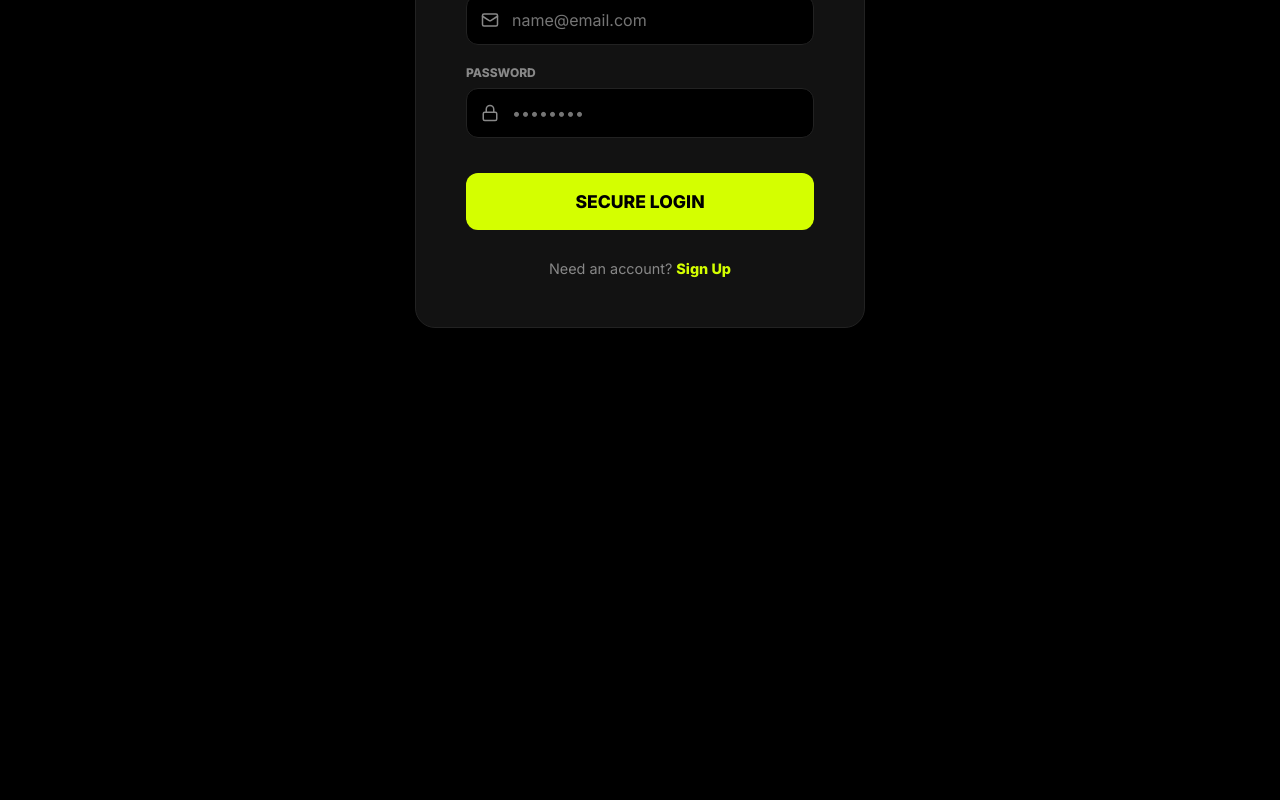
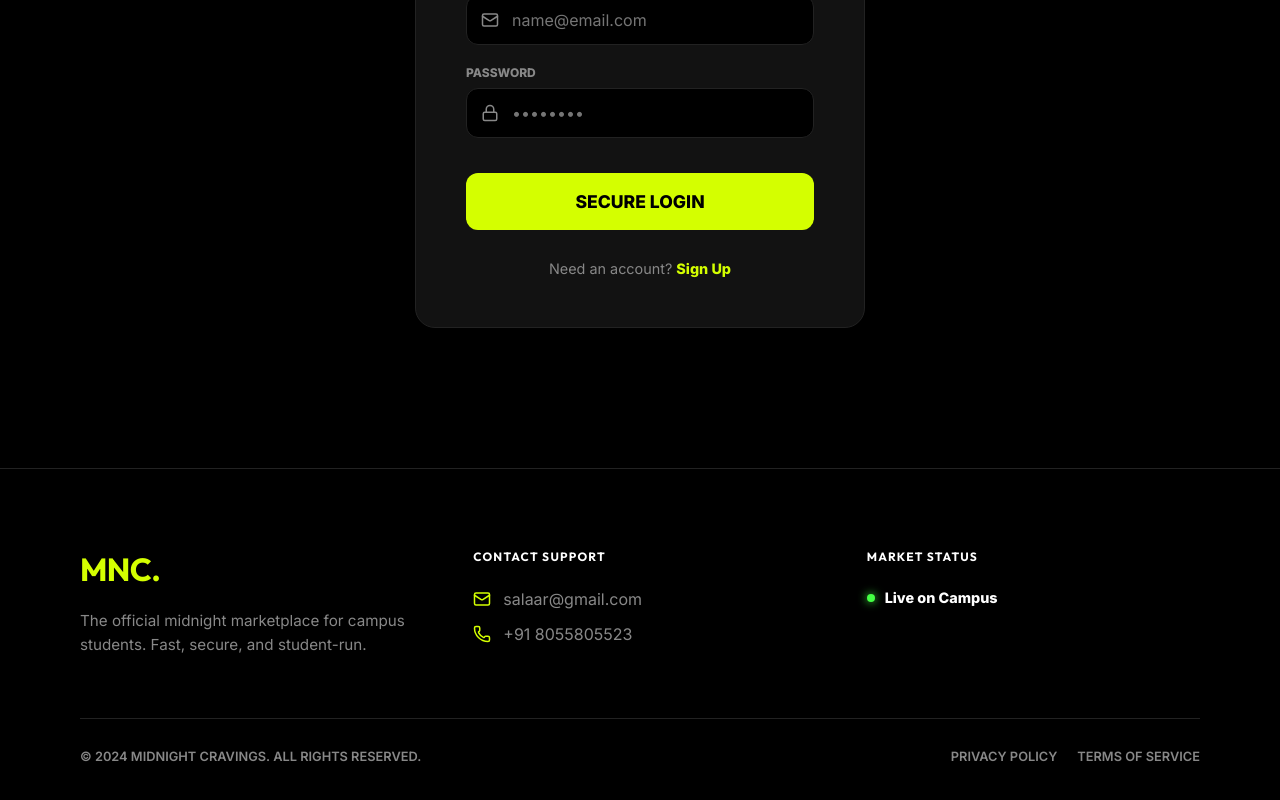
Before and after one commit to Yashwin2318/midnight-cravings, a React (Vite) app in the folder client/: page /login in a window 1280 px wide. Shown: the part 410-1210 px from the top of the page. Before the commit the page ends 800 px from the top, so only its background shows below. Built offline with nearby package versions, Linux system fonts and the light colour scheme; no server answers.

Commit message:
Layout: Expanded width to 1200px and added premium Contact Footer

```diff
--- a/client/src/App.jsx
+++ b/client/src/App.jsx
@@ -2,6 +2,7 @@ import React from 'react';
 import { BrowserRouter as Router, Routes, Route, Navigate } from 'react-router-dom';
 import { AuthProvider, useAuth } from './context/AuthContext';
 import Navbar from './components/Navbar';
+import Footer from './components/Footer';
 import Home from './pages/Home';
 import Login from './pages/Login';
 import Signup from './pages/Signup';
@@ -19,7 +20,7 @@ function App() {
     <AuthProvider>
       <Router>
         <Navbar />
-        <main className="container">
+        <main style={{ minHeight: '80vh' }}>
           <Routes>
             <Route path="/" element={<PrivateRoute><Home /></PrivateRoute>} />
             <Route path="/login" element={<Login />} />
@@ -29,6 +30,7 @@ function App() {
             <Route path="/order/:orderId" element={<PrivateRoute><OrderDetails /></PrivateRoute>} />
           </Routes>
         </main>
+        <Footer />
       </Router>
     </AuthProvider>
   );
--- /dev/null
+++ b/client/src/components/Footer.jsx
@@ -0,0 +1,81 @@
+import React from 'react';
+import { Mail, Phone, Instagram, Globe } from 'lucide-react';
+
+const Footer = () => {
+  return (
+    <footer style={{
+      background: 'rgba(0,0,0,0.8)',
+      borderTop: '1px solid var(--border-color)',
+      padding: '80px 0 40px',
+      marginTop: '100px'
+    }}>
+      <div className="container">
+        <div style={{
+          display: 'grid',
+          gridTemplateColumns: 'repeat(auto-fit, minmax(250px, 1fr))',
+          gap: '60px',
+          marginBottom: '60px'
+        }}>
+          {/* Brand Info */}
+          <div>
+            <h2 style={{ fontSize: '2rem', fontWeight: '900', color: 'var(--accent-primary)', marginBottom: '20px' }}>MNC.</h2>
+            <p style={{ color: 'var(--text-secondary)', lineHeight: '1.6', fontSize: '0.95rem' }}>
+              The official midnight marketplace for campus students. Fast, secure, and student-run.
+            </p>
+          </div>
+
+          {/* Contact Details */}
+          <div>
+            <h3 style={{ fontSize: '0.75rem', fontWeight: '900', color: 'white', textTransform: 'uppercase', letterSpacing: '0.1em', marginBottom: '25px' }}>Contact Support</h3>
+            <div style={{ display: 'flex', flexDirection: 'column', gap: '15px' }}>
+              <a href="mailto:salaar@gmail.com" style={{ display: 'flex', alignItems: 'center', gap: '12px', color: 'var(--text-secondary)', textDecoration: 'none', transition: 'var(--transition-smooth)' }} className="footer-link">
+                <Mail size={18} style={{ color: 'var(--accent-primary)' }} />
+                salaar@gmail.com
+              </a>
+              <a href="tel:+918055805523" style={{ display: 'flex', alignItems: 'center', gap: '12px', color: 'var(--text-secondary)', textDecoration: 'none', transition: 'var(--transition-smooth)' }} className="footer-link">
+                <Phone size={18} style={{ color: 'var(--accent-primary)' }} />
+                +91 8055805523
+              </a>
+            </div>
+          </div>
+
+          {/* Location / Status */}
+          <div>
+            <h3 style={{ fontSize: '0.75rem', fontWeight: '900', color: 'white', textTransform: 'uppercase', letterSpacing: '0.1em', marginBottom: '25px' }}>Market Status</h3>
+            <div style={{ display: 'flex', alignItems: 'center', gap: '10px' }}>
+              <div style={{ width: '8px', height: '8px', borderRadius: '50%', background: '#44ff44', boxShadow: '0 0 10px #44ff44' }}></div>
+              <span style={{ fontSize: '0.9rem', color: 'white', fontWeight: '700' }}>Live on Campus</span>
+            </div>
+          </div>
+        </div>
+
+        {/* Bottom Bar */}
+        <div style={{
+          borderTop: '1px solid var(--border-color)',
+          paddingTop: '30px',
+          display: 'flex',
+          justifyContent: 'space-between',
+          alignItems: 'center',
+          color: 'var(--text-secondary)',
+          fontSize: '0.8rem',
+          fontWeight: '600'
+        }}>
+          <p>© 2024 MIDNIGHT CRAVINGS. ALL RIGHTS RESERVED.</p>
+          <div style={{ display: 'flex', gap: '20px' }}>
+            <span>PRIVACY POLICY</span>
+            <span>TERMS OF SERVICE</span>
+          </div>
+        </div>
+      </div>
+
+      <style>{`
+        .footer-link:hover {
+          color: white !important;
+          transform: translateX(5px);
+        }
+      `}</style>
+    </footer>
+  );
+};
+
+export default Footer;
--- a/client/src/index.css
+++ b/client/src/index.css
@@ -31,7 +31,7 @@ h1, h2, h3, .font-heading {
 }
 
 .container {
-  max-width: 1400px;
+  max-width: 1200px;
   margin: 0 auto;
   padding: 0 40px;
 }
```
